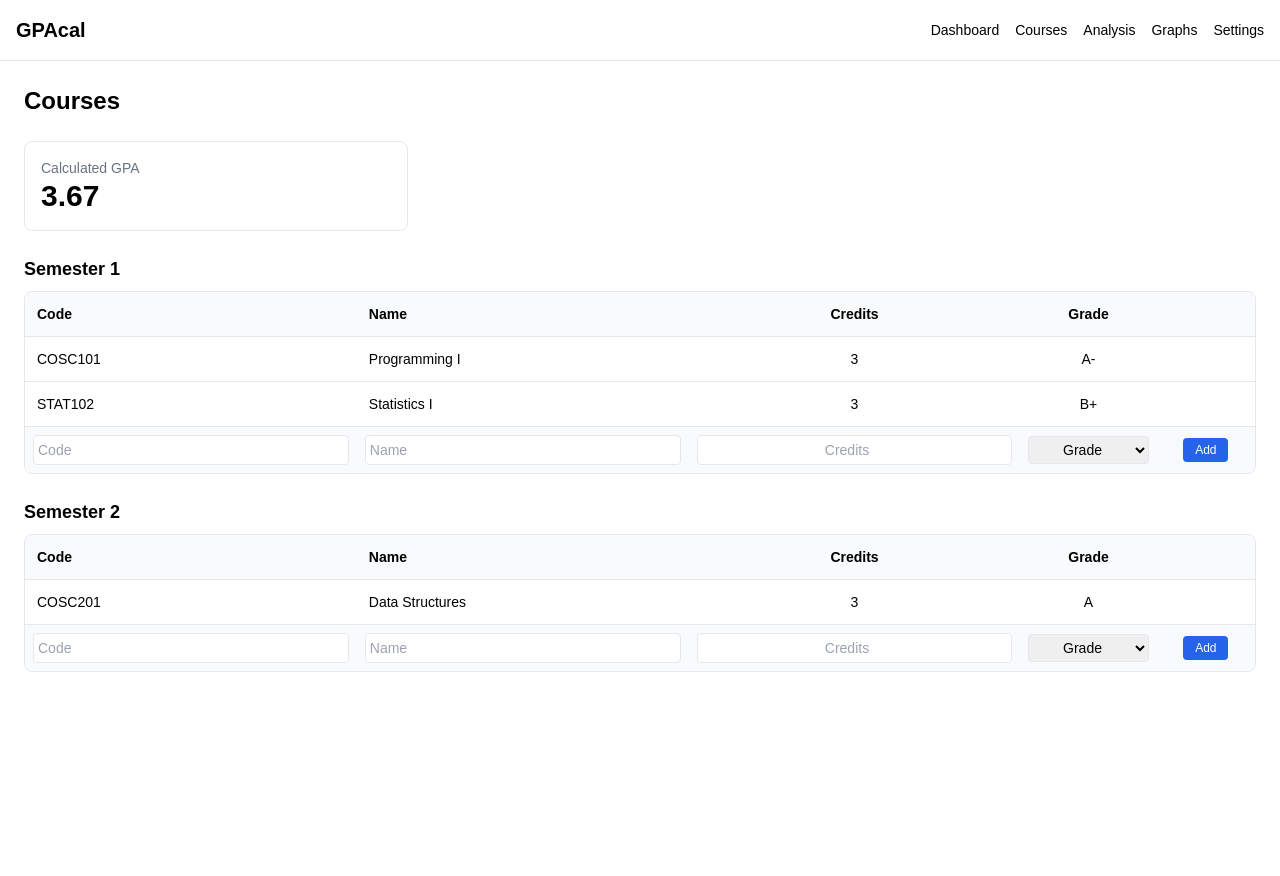
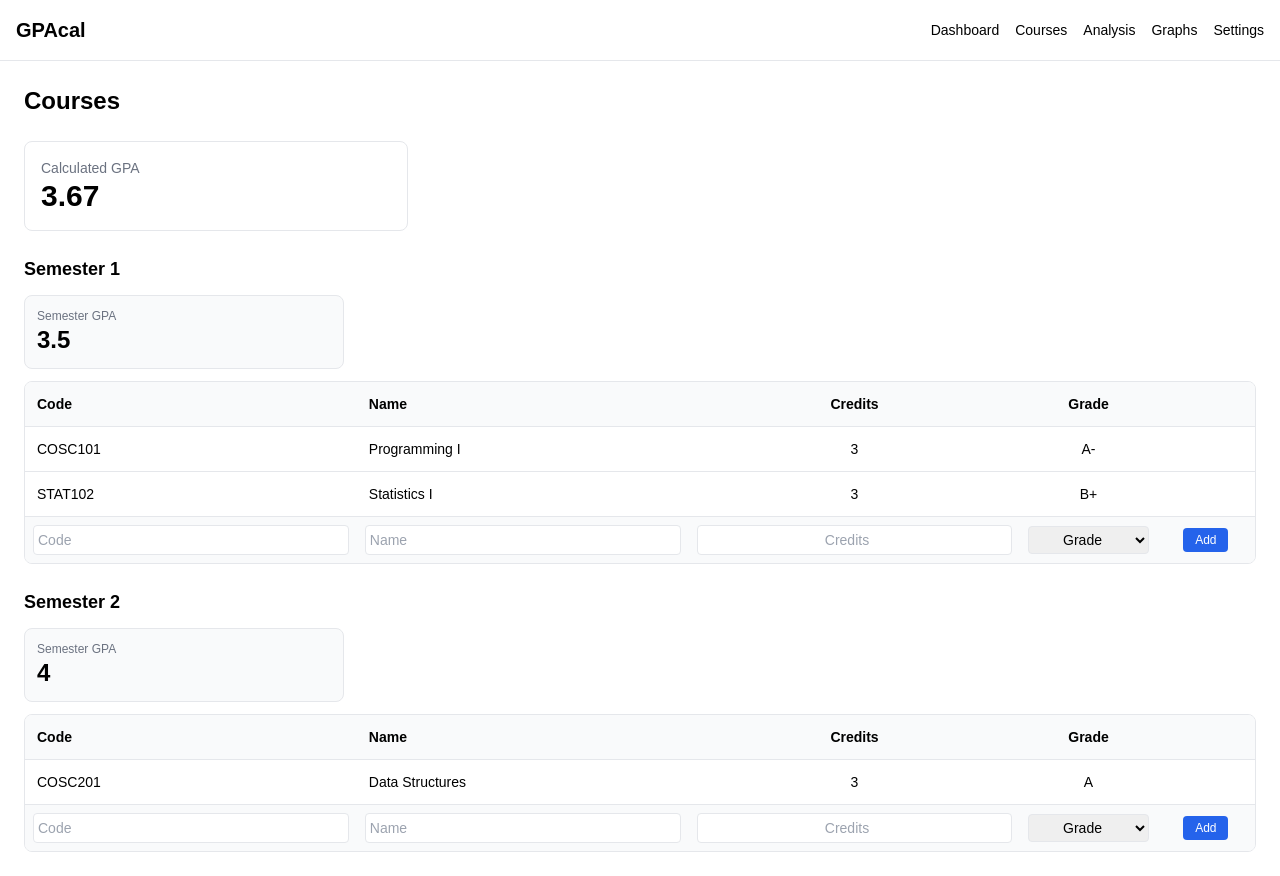
Before and after one commit to rux-xy/GPAcal, a React (Vite) app: page /courses in a window 1280 px wide. Before the commit the page ends 800 px from the top, so only its background shows below. Built offline with nearby package versions, Linux system fonts and the light colour scheme; the HTML template or start-up script is replaced by a standard one.

Commit message:
Add per-semester GPA summary cards

```diff
--- a/src/pages/Courses.tsx
+++ b/src/pages/Courses.tsx
@@ -29,6 +29,13 @@ function Courses() {
 
   const gpa = calculateGPA(courses);
 
+  function calculateSemesterGPA(semester: number) {
+    const semesterCourses = courses.filter(
+      (course) => course.semester === semester
+    );
+    return calculateGPA(semesterCourses);
+  }
+
   const coursesBySemester = courses.reduce((acc, course) => {
     if (!acc[course.semester]) {
       acc[course.semester] = [];
@@ -52,8 +59,16 @@ function Courses() {
 
       <div className="space-y-6">
         {Object.keys(coursesBySemester).map((semester) => (
-          <div key={semester} className="space-y-2">
+          <div key={semester} className="space-y-3">
             <h2 className="text-lg font-semibold">Semester {semester}</h2>
+
+            {/* Semester GPA card */}
+            <div className="border rounded-lg p-3 max-w-xs bg-gray-50">
+              <p className="text-xs text-gray-500">Semester GPA</p>
+              <p className="text-2xl font-bold">
+                {calculateSemesterGPA(Number(semester))}
+              </p>
+            </div>
 
             <CourseTable
               courses={coursesBySemester[Number(semester)]}
```
